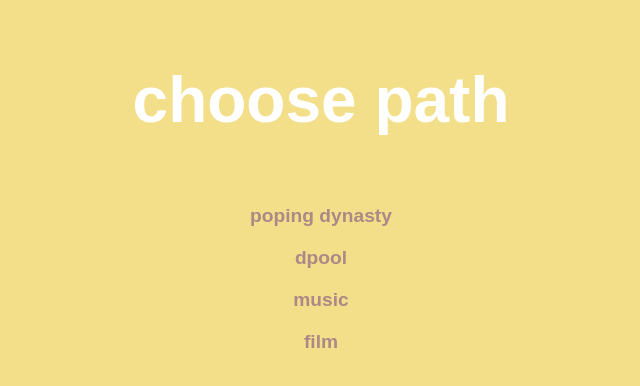
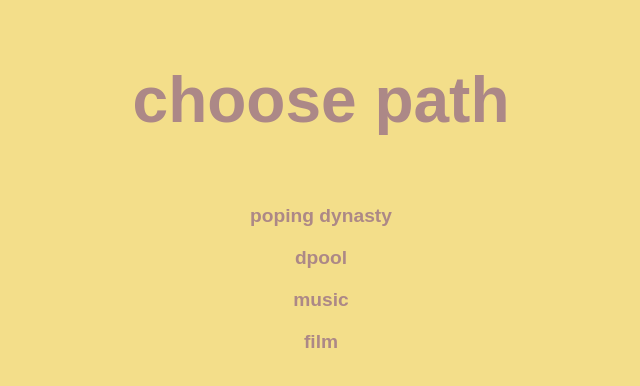
Before and after one commit to the-french/works, a plain HTML site: page index.html in a window 1280 px wide. Shown: the whole page, without its empty margins (319-959 px from the left). Drawn offline with Linux system fonts and the light colour scheme; a web font is replaced by a local one.

Commit message:
restore header font color

```diff
--- a/assets/css/style.css
+++ b/assets/css/style.css
@@ -14,7 +14,7 @@ body, html {
     font-weight: 900; /* Bold weight */
     font-style: normal; /* Normal style */
     font-size: 2rem; /* Header font size */
-    color: #fff; /* White font */
+    color: #ac8887; /* White font */
 }
 
 /* Grid Container */
```
